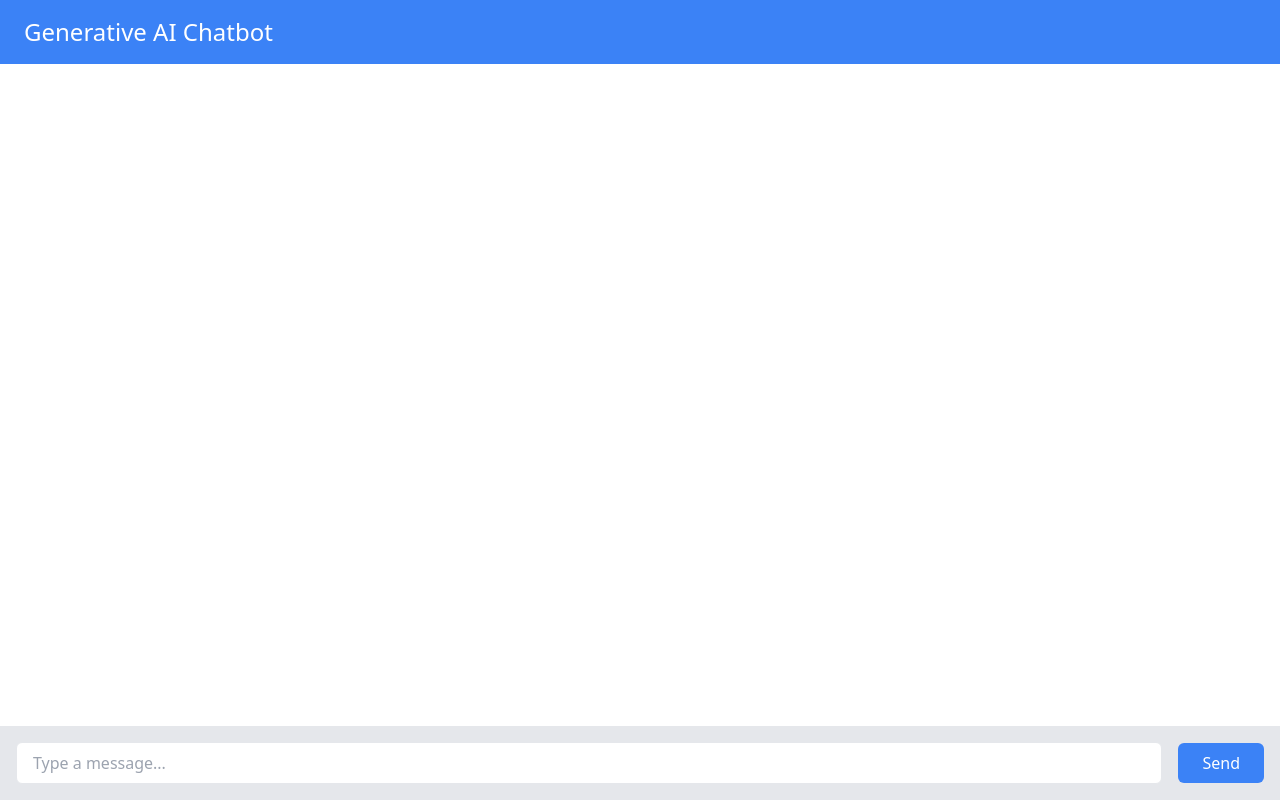
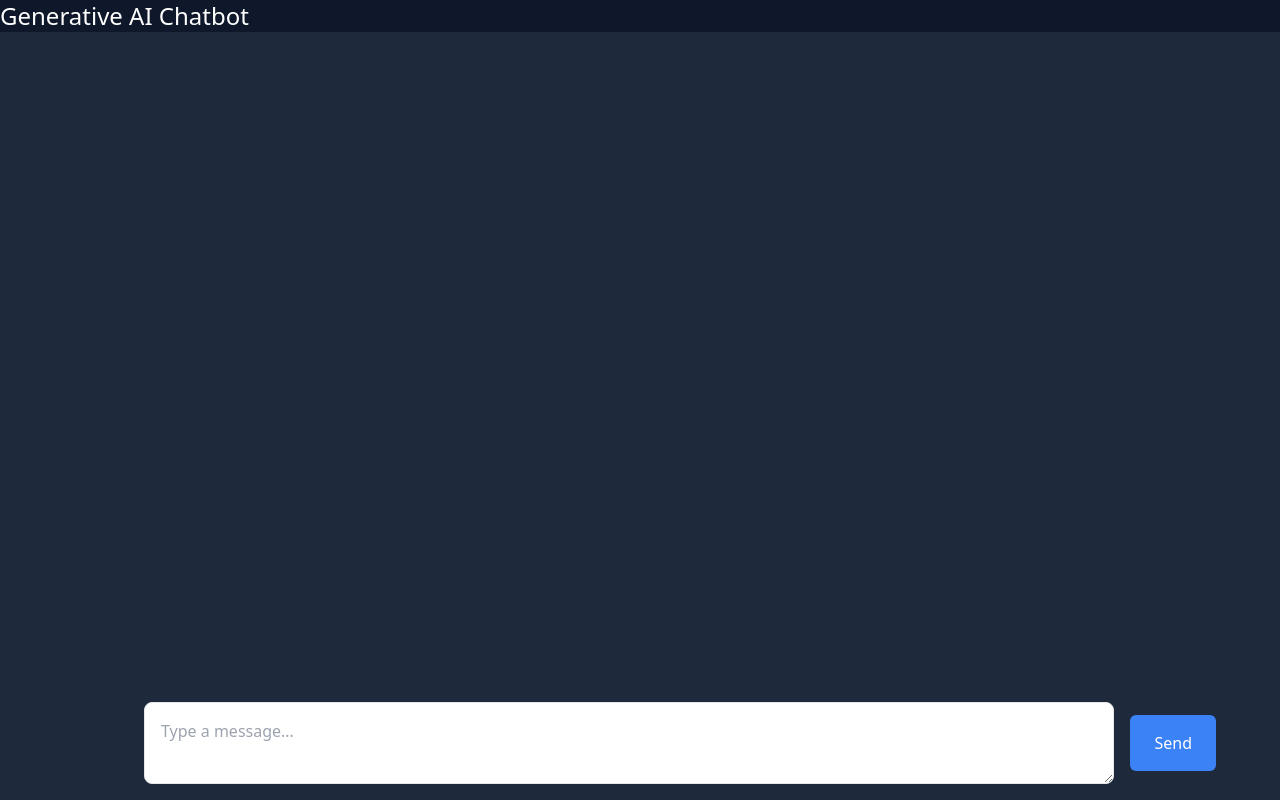
Before and after one commit to segnitsega/chatbot-app, a React (Vite) app: page /chat in a window 1280 px wide. Built offline with nearby package versions, Linux system fonts and the light colour scheme.

Commit message:
completed the UI for the Chat page

```diff
--- a/src/pages/ChatPage.jsx
+++ b/src/pages/ChatPage.jsx
@@ -1,5 +1,5 @@
 
-import React, { useState } from "react";
+import { useState } from "react";
 import { sendMessageToAI } from "../services/api"; // Import API function to interact with the backend
 
 const ChatPage = () => {
@@ -26,34 +26,44 @@ const ChatPage = () => {
       // Clear input field
       setInput("");
     }
+
+
   };
-
+  const handleKeyDown = (e) => {
+    if (e.key === "Enter") {
+      e.preventDefault(); // Prevent the default behavior (e.g., new line in text area)
+      handleSend(); // Call handleSend function when Enter key is pressed
+    }
+  }
   return (
     <div className="min-h-screen flex flex-col bg-gray-100">
-      <header className="bg-blue-500 text-white px-6 py-4">
-        <h1 className="text-2xl">Generative AI Chatbot</h1>
+      <header className="bg-slate-900 text-white">
+        <h1 className="fixed w-full bg-slate-900 text-2xl">Generative AI Chatbot</h1>
       </header>
-      <div className="flex-1 p-6 overflow-y-auto bg-white">
+      <div className="flex-1 p-6 overflow-y-auto bg-slate-800">
         {messages.map((msg, idx) => (
           <div
             key={idx}
             className={`mb-4 ${msg.sender === "user" ? "text-right" : "text-left"}`}
           >
-            <div className={`inline-block px-4 py-2 rounded-md ${msg.sender === "user" ? "bg-blue-500 text-white" : "bg-gray-300"}`}>
+            <div className={`inline-block px-4 py-2 rounded-md ${msg.sender === "user" ? "bg-blue-500 text-white mr-12 mt-4" : "bg-gray-300 ml-32 mr-80"}`}>
+
               {msg.text}
             </div>
           </div>
         ))}
       </div>
-      <footer className="p-4 bg-gray-200 flex items-center">
-        <input
+      <footer className="fixed bottom-0 right-0 left-0 bg-slate-800 p-4 flex items-center ">
+        <textarea
           type="text"
           value={input}
           onChange={(e) => setInput(e.target.value)}
+          onKeyDown={handleKeyDown}
           placeholder="Type a message..."
-          className="flex-1 px-4 py-2 border rounded-md"
+          className="position-fixed  focus:outline-none focus:ring-2 focus:ring-blue-600 p-4 flex-1 px-4 border rounded-lg ml-32"
+
         />
-        <button onClick={handleSend} className="ml-4 px-6 py-2 bg-blue-500 text-white rounded-md">
+        <button onClick={handleSend} className="ml-4 px-6 py-4 bg-blue-500 text-white rounded-md hover:bg-blue-600 mr-12">
           Send
         </button>
       </footer>
--- a/src/pages/LoginPage.jsx
+++ b/src/pages/LoginPage.jsx
@@ -20,10 +20,6 @@ const LoginPage = () => {
       // console.error("Login failed:", error.message);
       setErrorMessage(error.message);
     }
-  };
-  //oauth
-  const handleOAuthLogin = () => {
-    window.location.href = "http://localhost:5000/api/auth/google"; // Redirect to backend OAuth route
   };
 
   return (
```
